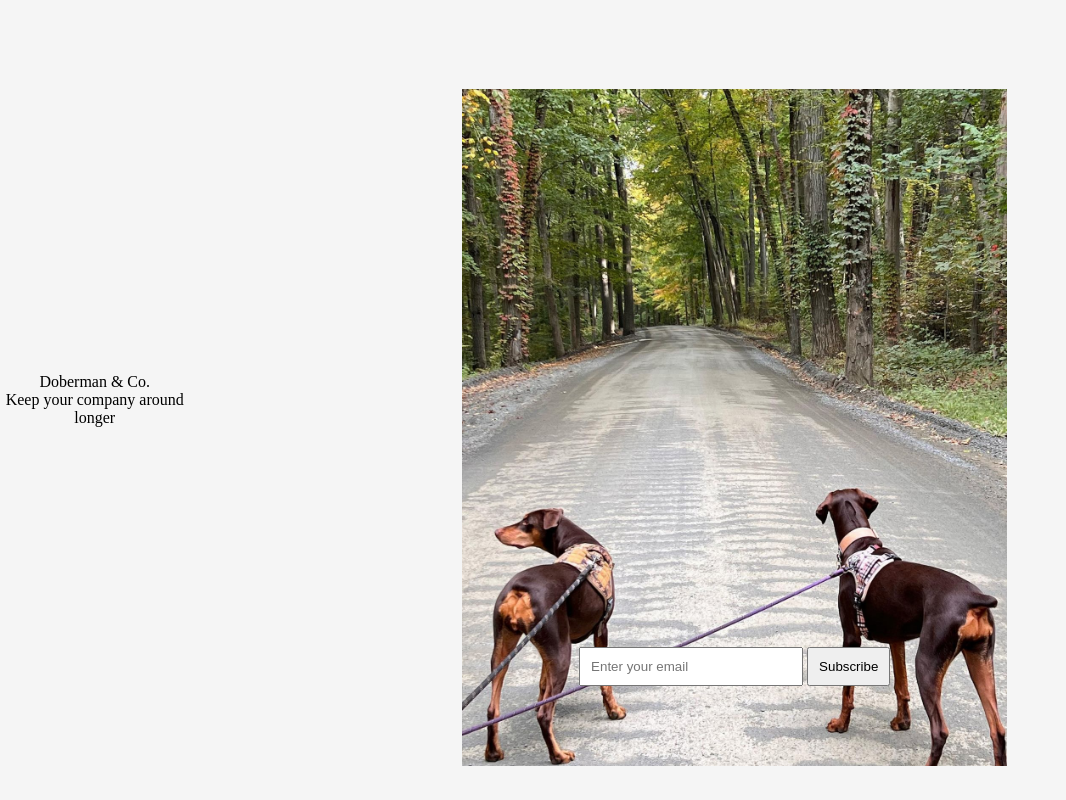
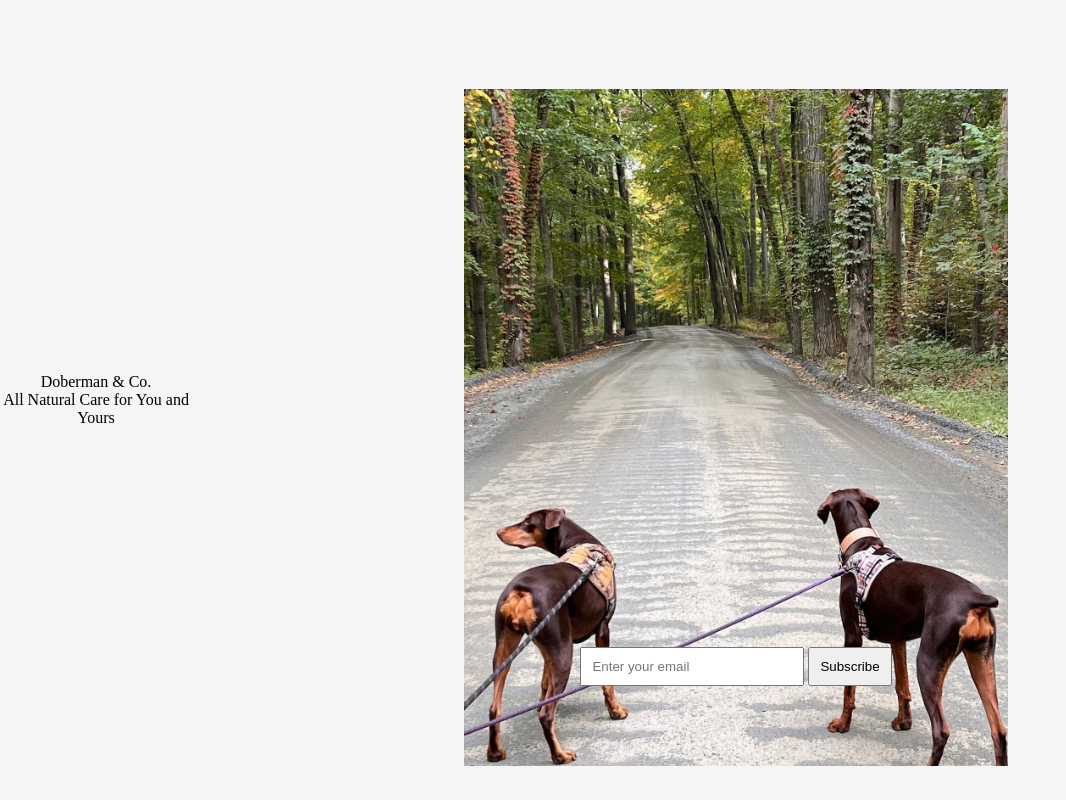
Before and after one commit to FrowninGG/Doberco, a plain HTML site: page index.html in a window 1280 px wide. Shown: the whole page, without its empty margins (0-1066 px from the left). Drawn offline with Linux system fonts and the light colour scheme.

Commit message:
Update index.html

```diff
--- a/index.html
+++ b/index.html
@@ -42,7 +42,7 @@
 <body>
   <div class="header">
     Doberman & Co.<br>
-    Keep your company around longer
+    All Natural Care for You and Yours
   </div>
 
   <div class="coming-soon-container">
```
